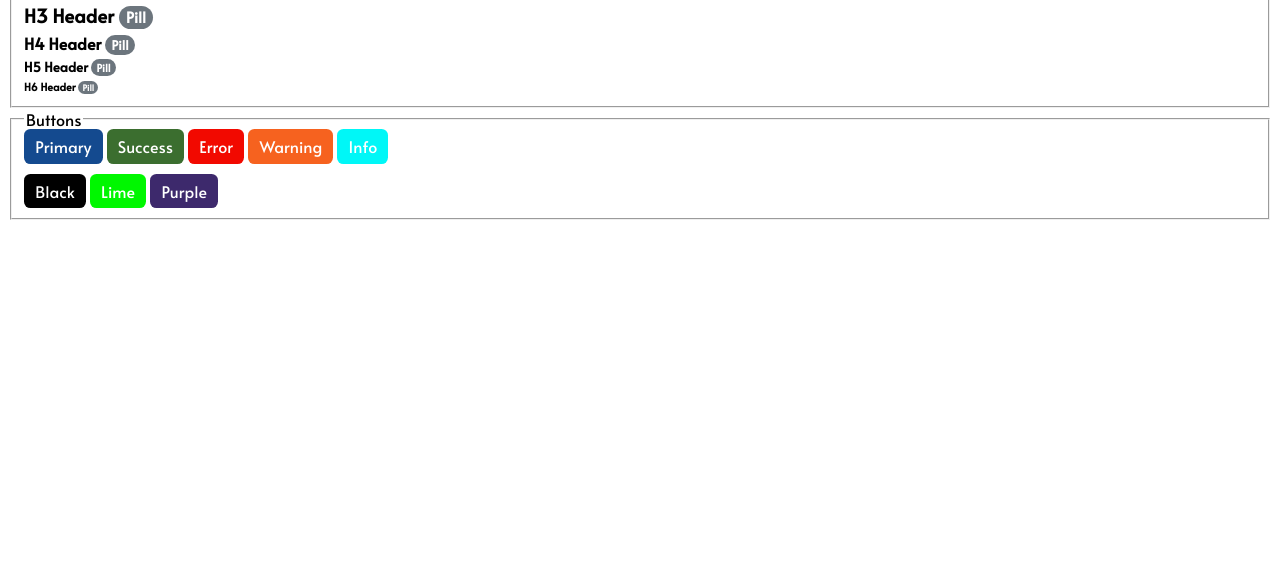
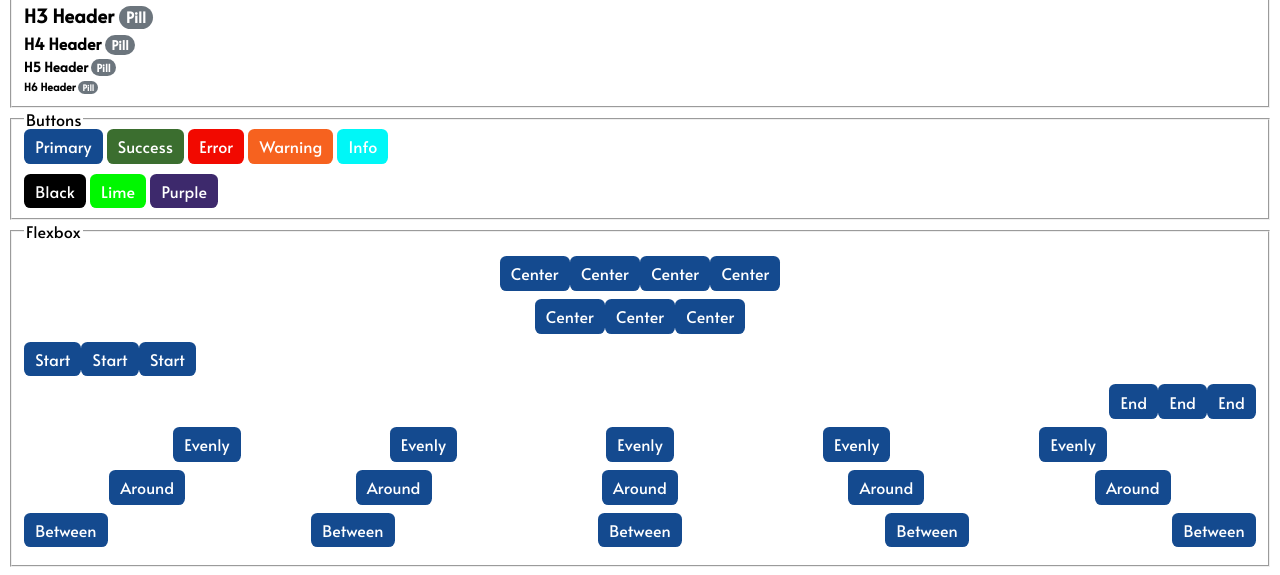
Before and after one commit to Nevah5/Lightspeed, a plain HTML site: page index.html in a window 1280 px wide. Shown: the part 387-962 px from the top of the page. Before the commit the page ends 800 px from the top, so only its background shows below. Drawn offline with Linux system fonts and the light colour scheme; files whose address does not match are found by name.

Commit message:
Added flexbox

```diff
--- a/index.html
+++ b/index.html
@@ -53,6 +53,51 @@
     <button class="btn bg-lime text-white mt-3 fs-4">Lime</button>
     <button class="btn bg-purple text-white mt-3 fs-4">Purple</button>
   </fieldset>
+  <fieldset id="flex">
+    <legend>Flexbox</legend>
+    <div class="container my-2">
+      <a class="btn bg-blue text-white">Center</a>
+      <a class="btn bg-blue text-white">Center</a>
+      <a class="btn bg-blue text-white">Center</a>
+      <a class="btn bg-blue text-white">Center</a>
+    </div>
+    <div class="container my-2 w-25">
+      <a class="btn bg-blue text-white">Center</a>
+      <a class="btn bg-blue text-white">Center</a>
+      <a class="btn bg-blue text-white">Center</a>
+    </div>
+    <div class="container my-2 flexx-start">
+      <a class="btn bg-blue text-white">Start</a>
+      <a class="btn bg-blue text-white">Start</a>
+      <a class="btn bg-blue text-white">Start</a>
+    </div>
+    <div class="container my-2 flexx-end">
+      <a class="btn bg-blue text-white">End</a>
+      <a class="btn bg-blue text-white">End</a>
+      <a class="btn bg-blue text-white">End</a>
+    </div>
+    <div class="container my-2 flexx-evenly">
+      <a class="btn bg-blue text-white">Evenly</a>
+      <a class="btn bg-blue text-white">Evenly</a>
+      <a class="btn bg-blue text-white">Evenly</a>
+      <a class="btn bg-blue text-white">Evenly</a>
+      <a class="btn bg-blue text-white">Evenly</a>
+    </div>
+    <div class="container my-2 flexx-around">
+      <a class="btn bg-blue text-white">Around</a>
+      <a class="btn bg-blue text-white">Around</a>
+      <a class="btn bg-blue text-white">Around</a>
+      <a class="btn bg-blue text-white">Around</a>
+      <a class="btn bg-blue text-white">Around</a>
+    </div>
+    <div class="container my-2 flexx-between">
+      <a class="btn bg-blue text-white">Between</a>
+      <a class="btn bg-blue text-white">Between</a>
+      <a class="btn bg-blue text-white">Between</a>
+      <a class="btn bg-blue text-white">Between</a>
+      <a class="btn bg-blue text-white">Between</a>
+    </div>
+  </fieldset>
 </body>
 
 </html>
--- /dev/null
+++ b/src/css/flex.css
@@ -0,0 +1,35 @@
+.container {
+  display: flex;
+  justify-content: center;
+  align-items: center;
+}
+.flexx-start {
+  justify-content: flex-start;
+}
+.flexx-end {
+  justify-content: flex-end;
+}
+.flexx-around {
+  justify-content: space-around;
+}
+.flexx-between {
+  justify-content: space-between;
+}
+.flexx-evenly {
+  justify-content: space-evenly;
+}
+.flexy-start {
+  align-items: flex-start;
+}
+.flexy-end {
+  align-items: flex-end;
+}
+.flexy-around {
+  align-items: space-around;
+}
+.flexy-between {
+  align-items: space-between;
+}
+.flexy-evenly {
+  align-items: space-evenly;
+}
--- a/src/style.css
+++ b/src/style.css
@@ -5,3 +5,4 @@
 @import url("./css/margin.css");
 @import url("./css/padding.css");
 @import url("./css/buttons.css");
+@import url("./css/flex.css");
```
